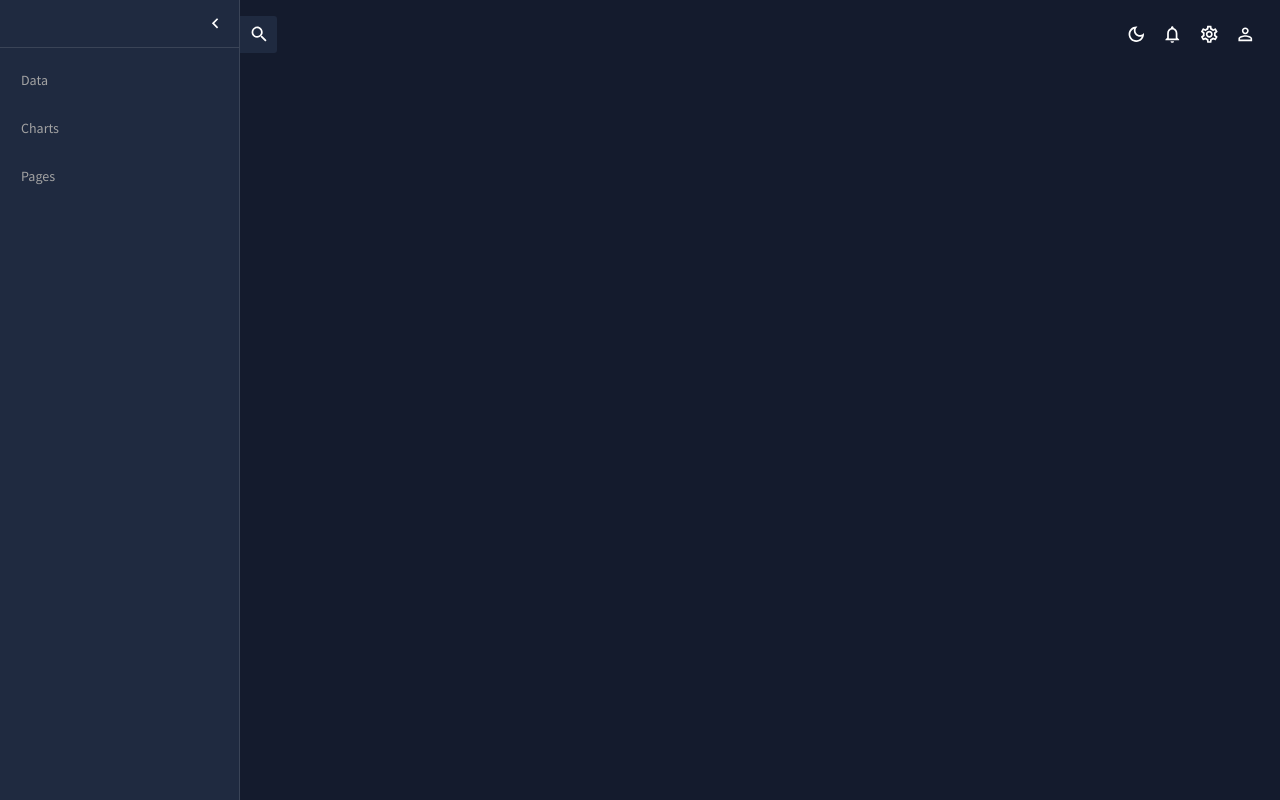
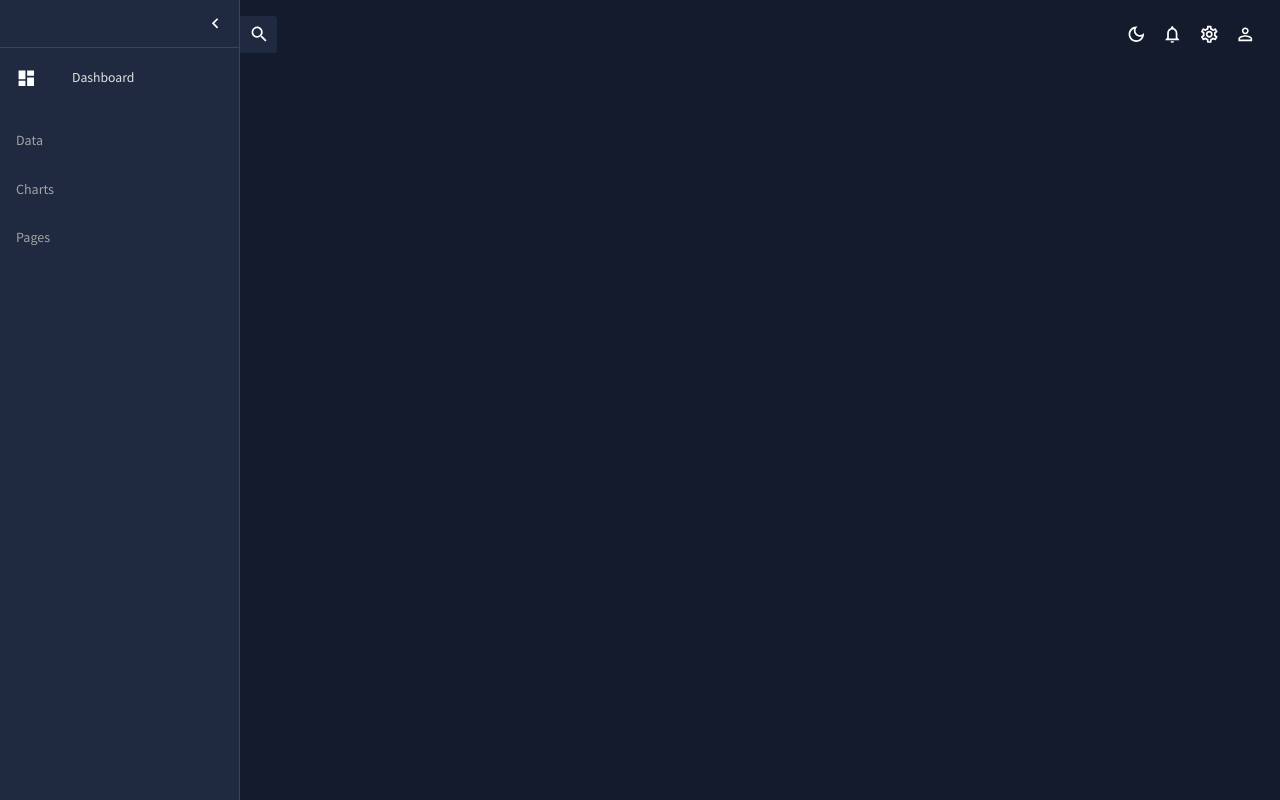
Before and after one commit to mnshrm/React-data-analytics-project, a React (Create React App) app: page / in a window 1280 px wide. Both pictures are taken after a click on the button 34 px from the left and 34 px from the top of the page. Built offline with nearby package versions, Linux system fonts and the light colour scheme.

Commit message:
refine sidebar

```diff
--- a/src/Scenes/global/Sidebar.jsx
+++ b/src/Scenes/global/Sidebar.jsx
@@ -23,7 +23,7 @@ import PersonOutlinedIcon from "@mui/icons-material/PersonOutlined";
 import CalendarTodayOutlinedIcon from "@mui/icons-material/CalendarTodayOutlined";
 import HelpOutlineOutlinedIcon from "@mui/icons-material/HelpOutlineOutlined";
 import BarChartOutlinedIcon from "@mui/icons-material/BarChartOutlined";
-import { PieChartOutline } from "@mui/icons-material";
+import { Dashboard, PieChartOutline } from "@mui/icons-material";
 import TimelineOutlinedIcon from "@mui/icons-material/TimelineOutlined";
 import MapOutlinedIcon from "@mui/icons-material/MapOutlined";
 import { ChevronLeft } from "@mui/icons-material";
@@ -108,7 +108,7 @@ const Sidebar = (props) => {
   const [selectedOption, setSelectedOption] = useState("");
   // toggleOption to change selectedOption
   const toggleOption = useCallback((opt) => {
-    setSelectedOption(opt);
+    setSelectedOption((pv) => (pv === opt ? "" : opt));
   }, []);
 
   return (
@@ -132,6 +132,14 @@ const Sidebar = (props) => {
         </Box>
         <Divider />
         <List>
+          <ListItemButton component={Link} to={"/dashboard"}>
+            <ListItemIcon>
+              <Dashboard />
+            </ListItemIcon>
+            <ListItemText primary="Dashboard" />
+          </ListItemButton>
+        </List>
+        <List>
           {options.map((option) => {
             return (
               <>
@@ -139,7 +147,7 @@ const Sidebar = (props) => {
                   <Typography
                     variant="h6"
                     color={color.grey[300]}
-                    sx={{ m: "5px 0 5px 5px" }}
+                    sx={{ m: "5px 0 5px 0px" }}
                   >
                     {option.title}
                   </Typography>
```
